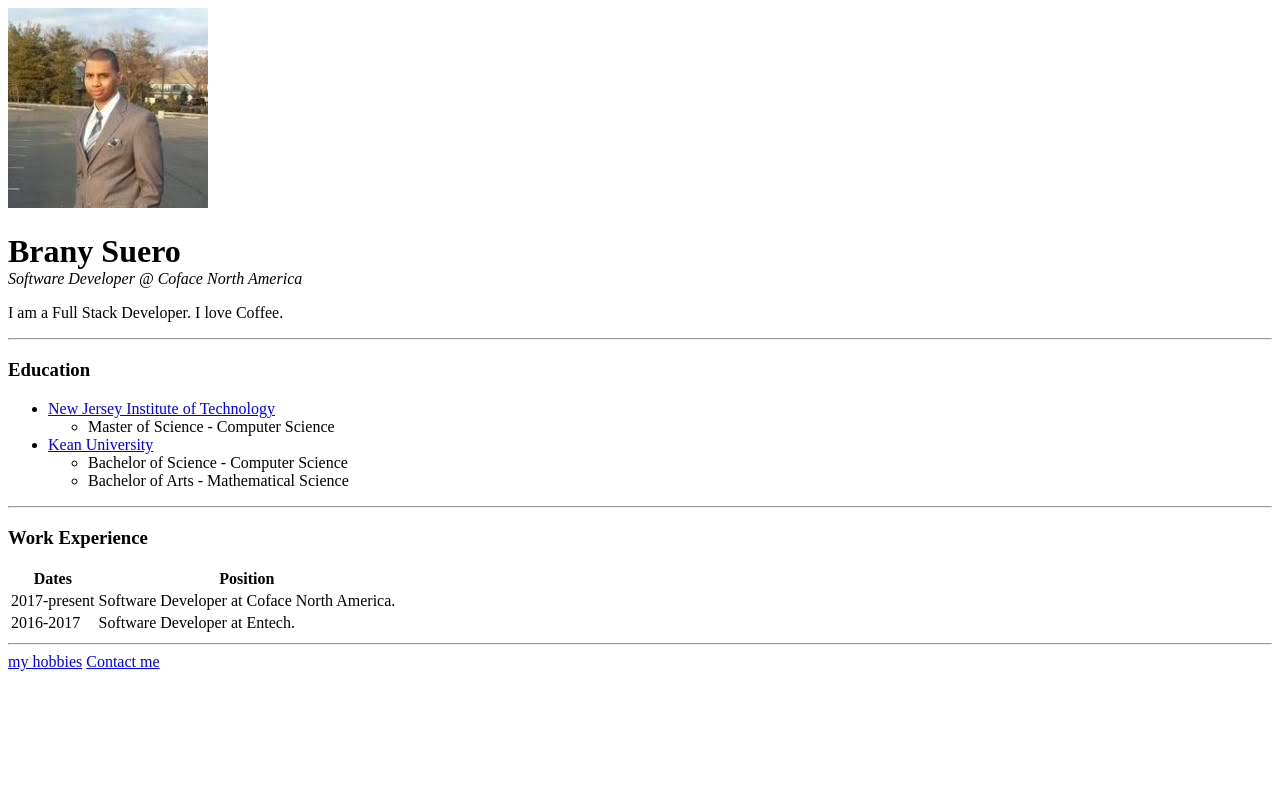
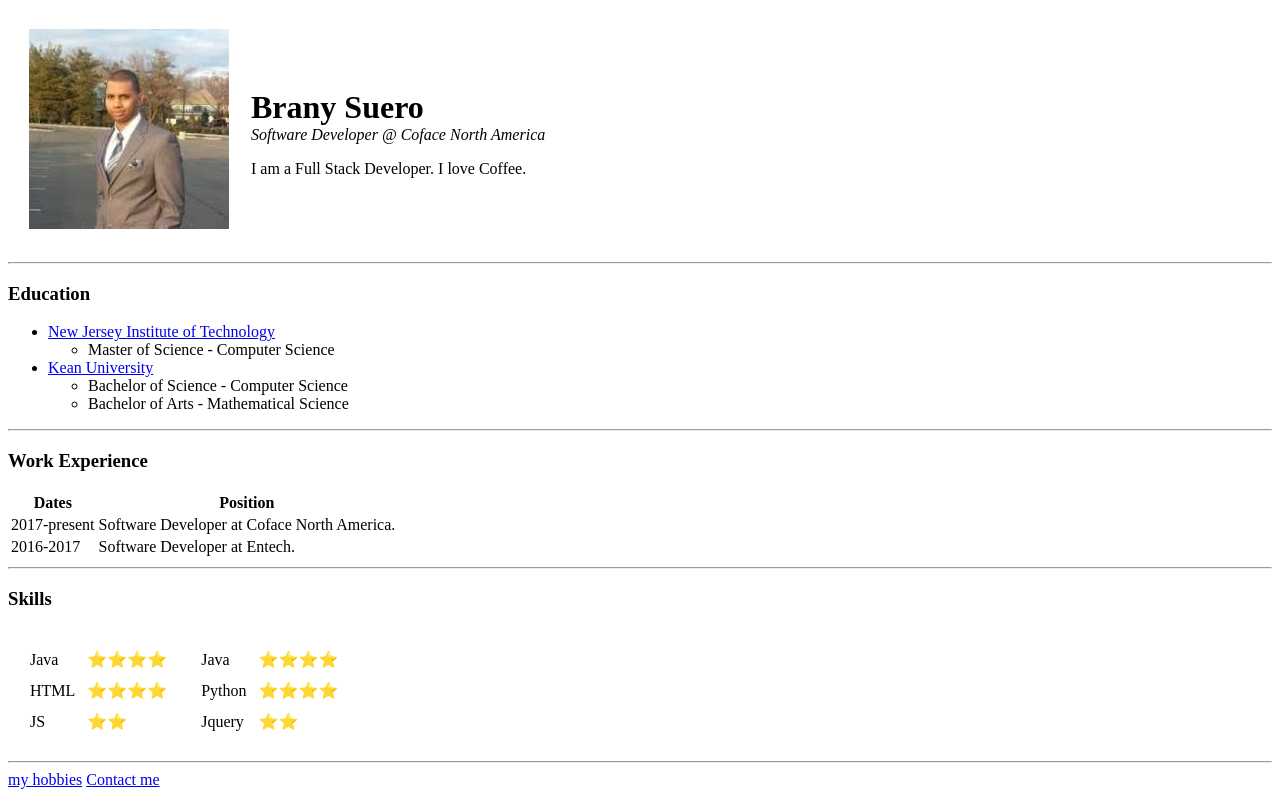
Before and after one commit to bsuero/web, a plain HTML site: page index.html in a window 1280 px wide. Drawn offline with Linux system fonts and the light colour scheme; a script that the page names is missing.

Commit message:
first commit

```diff
--- a/index.html
+++ b/index.html
@@ -8,11 +8,16 @@
     <link rel="stylesheet" type="text/css" media="screen" href="css/main.css" />
   </head>
   <body>
-    <img src="image/anypic.jpeg" alt="img profile" />
-
-    <h1>Brany Suero</h1>
-    <p><em>Software Developer @ Coface North America</em></p>
-    <p>I am a Full Stack Developer. I love Coffee.</p>
+    <table cellspacing="20">
+      <tr>
+        <td><img src="image/anypic.jpeg" alt="img profile" /></td>
+        <td>
+          <h1>Brany Suero</h1>
+          <p><em>Software Developer @ Coface North America</em></p>
+          <p>I am a Full Stack Developer. I love Coffee.</p>
+        </td>
+      </tr>
+    </table>
 
     <hr />
 
@@ -55,6 +60,46 @@
     </table>
 
     <hr />
+    <h3>Skills</h3>
+
+    <table cellspacing="10">
+      <tr>
+        <td>
+          <table cellspacing="10">
+            <tr>
+              <td>Java</td>
+              <td>⭐️⭐️⭐️⭐️</td>
+            </tr>
+            <tr>
+              <td>HTML</td>
+              <td>⭐️⭐️⭐️⭐️</td>
+            </tr>
+            <tr>
+              <td>JS</td>
+              <td>⭐️⭐️</td>
+            </tr>
+          </table>
+        </td>
+        <td>
+          <table cellspacing="10">
+            <tr>
+              <td>Java</td>
+              <td>⭐️⭐️⭐️⭐️</td>
+            </tr>
+            <tr>
+              <td>Python</td>
+              <td>⭐️⭐️⭐️⭐️</td>
+            </tr>
+            <tr>
+              <td>Jquery</td>
+              <td>⭐️⭐️</td>
+            </tr>
+          </table>
+        </td>
+      </tr>
+    </table>
+
+    <hr />
     <a href="hobbies.html">my hobbies</a> <a href="hobbies.html">Contact me</a>
     <script src="main.js"></script>
   </body>
```
